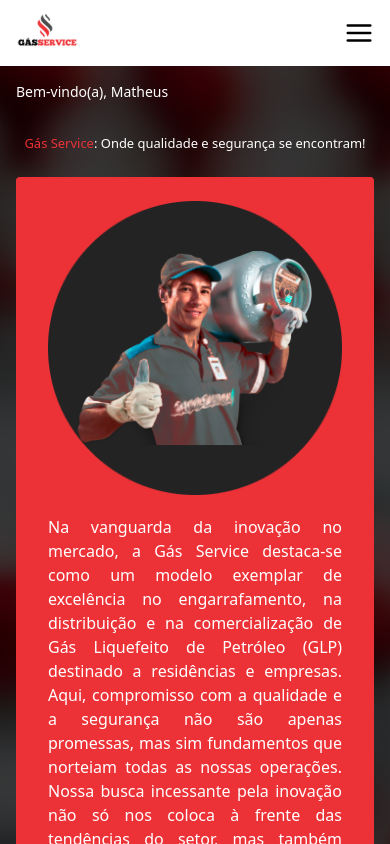
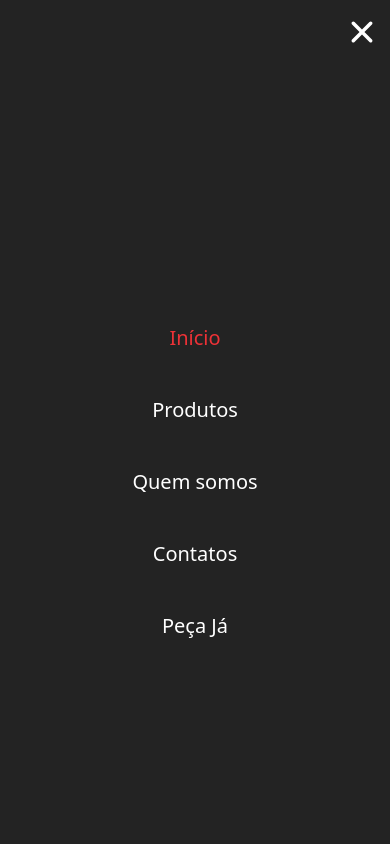
Before and after one commit to oMatheus-Farias/gasservice, a React (Vite) app: page /start in a window 390 px wide. Both pictures are taken after a click on the button 359 px from the left and 33 px from the top of the page. Shown: the top 844 px of the page. Built offline with nearby package versions, Linux system fonts and the light colour scheme.

Commit message:
feat: adiciona componente NavMobile nas paginas do projeto

```diff
--- a/src/components/headerMobile/index.tsx
+++ b/src/components/headerMobile/index.tsx
@@ -1,7 +1,12 @@
+import { useContext } from 'react';
+import { AuthContext } from '../../context/authContext';
+
 import logoImage01 from '../../assets/logo1.svg';
 import { FiMenu } from "react-icons/fi";
 
 export default function HeaderMobile(){
+  const { openCloseNav, setOpenCloseNav } = useContext(AuthContext);
+
   return(
     <header className='w-full bg-whiteColor flex items-center justify-between pl-[0.68em] pr-4' >
       <img
@@ -9,7 +14,7 @@
         alt='Logo Gás Service'
       />
 
-      <button>
+      <button onClick={ ()=> setOpenCloseNav(!openCloseNav) } >
         <FiMenu size={30} color='#000' />
       </button>
     </header>
--- /dev/null
+++ b/src/components/navMobile/index.tsx
@@ -0,0 +1,64 @@
+import { useContext } from 'react';
+import { AuthContext } from '../../context/authContext';
+
+import { Link } from 'react-router-dom';
+import { IoIosClose } from "react-icons/io";
+
+export default function NavMobile(){
+  const { openCloseNav, setOpenCloseNav, activePageIndicator } = useContext(AuthContext);
+
+  return(
+    <nav className="w-full min-h-screen absolute top-0 bg-grayColor" >
+      <button
+        className='flex w-full justify-end mt-1'
+        onClick={ () => setOpenCloseNav(!openCloseNav) } >
+        <IoIosClose
+          size={56} color='#FFF'
+        />
+      </button>
+
+      <ul className='flex flex-col gap-11 min-h-screen items-center justify-center' >
+        <li>
+          <Link
+            to='/start'
+            className='text-xl'
+            style={{ color: activePageIndicator === '/start' ? '#ED3237' : '#FFF' }} >
+            Início
+          </Link>
+        </li>
+        <li>
+          <Link
+            to='/products'
+            className='text-xl'
+            style={{ color: activePageIndicator === '/products' ? '#ED3237' : '#FFF' }} >
+            Produtos
+          </Link>
+        </li>
+        <li>
+          <Link
+            to='/whoweare'
+            className='text-xl'
+            style={{ color: activePageIndicator === '/whoweare' ? '#ED3237' : '#FFF' }} >
+            Quem somos
+          </Link>
+        </li>
+        <li>
+          <Link
+            to='/contacts'
+            className='text-xl'
+            style={{ color: activePageIndicator === '/contacts' ? '#ED3237' : '#FFF' }} >
+            Contatos
+          </Link>
+        </li>
+        <li>
+          <Link
+            to='/ordernow'
+            className='text-xl'
+            style={{ color: activePageIndicator === '/ordernow' ? '#ED3237' : '#FFF' }} >
+            Peça Já
+          </Link>
+        </li>
+      </ul>
+    </nav>
+  );
+};
--- a/src/context/authContext.tsx
+++ b/src/context/authContext.tsx
@@ -16,6 +16,8 @@
   screenSize: any,
   activePageIndicator: string,
   setActivePageIndicator: any,
+  openCloseNav: boolean,
+  setOpenCloseNav: any,
 };
 
 interface SignInUserProps{
@@ -42,8 +44,10 @@
 
   const [user, setUser] = useState<UserProps | null>(null);
   const [authLoading, setAuthLoading] = useState(false);
+
   const [screenSize, setScreenSize] = useState<any>(null);
   const [activePageIndicator, setActivePageIndicator] = useState<string>('');
+  const [openCloseNav, setOpenCloseNav] = useState(false);
 
   useEffect(() => {
     handleScreenSize();
@@ -136,7 +140,9 @@
       authLoading,
       screenSize,
       activePageIndicator,
-      setActivePageIndicator
+      setActivePageIndicator,
+      openCloseNav,
+      setOpenCloseNav,
     }}
     >
       { children }
--- a/src/pages/contacts/index.tsx
+++ b/src/pages/contacts/index.tsx
@@ -5,12 +5,14 @@
 import HeaderMobile from '../../components/headerMobile';
 import HeaderDasktop from '../../components/headerDasktop';
 import Container from '../../components/container';
+import NavMobile from '../../components/navMobile';
 
 export default function Contacts(){
-  const { screenSize, setActivePageIndicator } = useContext(AuthContext);
+  const { screenSize, setActivePageIndicator, openCloseNav, setOpenCloseNav} = useContext(AuthContext);
 
   useEffect(() => {
     setActivePageIndicator('/contacts');
+    setOpenCloseNav(false);
 
     return () => {
       setActivePageIndicator('');
@@ -24,6 +26,7 @@
       <Container>
         <h1>Page Contacts</h1>
       </Container>
+      { !screenSize && openCloseNav && <NavMobile/> }
     </Background>
   );
 };
--- a/src/pages/orderNow/index.tsx
+++ b/src/pages/orderNow/index.tsx
@@ -5,12 +5,14 @@
 import HeaderMobile from '../../components/headerMobile';
 import HeaderDasktop from '../../components/headerDasktop';
 import Container from '../../components/container';
+import NavMobile from '../../components/navMobile';
 
 export default function OrderNow(){
-  const { screenSize, setActivePageIndicator } = useContext(AuthContext);
+  const { screenSize, setActivePageIndicator, openCloseNav, setOpenCloseNav } = useContext(AuthContext);
 
   useEffect(() => {
     setActivePageIndicator('/ordernow');
+    setOpenCloseNav(false);
 
     return () => {
       setActivePageIndicator('');
@@ -24,6 +26,7 @@
       <Container>
         <h1>Page OrderNow</h1>
       </Container>
+      { !screenSize && openCloseNav && <NavMobile/> }
     </Background>
   );
 };
--- a/src/pages/products/index.tsx
+++ b/src/pages/products/index.tsx
@@ -5,12 +5,14 @@
 import HeaderMobile from '../../components/headerMobile';
 import HeaderDasktop from '../../components/headerDasktop';
 import Container from '../../components/container';
+import NavMobile from '../../components/navMobile';
 
 export default function Products(){
-  const { screenSize, setActivePageIndicator } = useContext(AuthContext);
+  const { screenSize, setActivePageIndicator, openCloseNav, setOpenCloseNav } = useContext(AuthContext);
 
   useEffect(() => {
     setActivePageIndicator('/products');
+    setOpenCloseNav(false);
 
     return () => {
       setActivePageIndicator('');
@@ -24,6 +26,7 @@
       <Container>
         <h1>Page Products</h1>
       </Container>
+      { !screenSize && openCloseNav && <NavMobile/> }
     </Background>
   );
 };
--- a/src/pages/start/index.tsx
+++ b/src/pages/start/index.tsx
@@ -5,15 +5,17 @@
 import HeaderMobile from '../../components/headerMobile';
 import HeaderDasktop from '../../components/headerDasktop';
 import Container from '../../components/container';
+import NavMobile from '../../components/navMobile';
 
 import mainImage from '../../assets/main-image.png';
 import companyImage from '../../assets/company.png';
 
 export default function Start(){
-  const { screenSize, setActivePageIndicator } = useContext(AuthContext);
+  const { screenSize, setActivePageIndicator, openCloseNav, setOpenCloseNav } = useContext(AuthContext);
 
   useEffect(() => {
     setActivePageIndicator('/start');
+    setOpenCloseNav(false);
 
     return () => {
       setActivePageIndicator('');
@@ -62,6 +64,7 @@
           </div>
         </main>
       </Container>
+      { !screenSize && openCloseNav && <NavMobile/> }
     </Background>
   );
 };
--- a/src/pages/whoWeAre/index.tsx
+++ b/src/pages/whoWeAre/index.tsx
@@ -5,12 +5,14 @@
 import HeaderMobile from '../../components/headerMobile';
 import HeaderDasktop from '../../components/headerDasktop';
 import Container from '../../components/container';
+import NavMobile from '../../components/navMobile';
 
 export default function WhoWeAre(){
-  const { screenSize, setActivePageIndicator } = useContext(AuthContext);
+  const { screenSize, setActivePageIndicator, openCloseNav, setOpenCloseNav } = useContext(AuthContext);
 
   useEffect(() => {
     setActivePageIndicator('/whoweare');
+    setOpenCloseNav(false);
 
     return () => {
       setActivePageIndicator('');
@@ -24,6 +26,7 @@
       <Container>
         <h1>Page WhoWeAre</h1>
       </Container>
+      { !screenSize && openCloseNav && <NavMobile/> }
     </Background>
   );
 };
```
